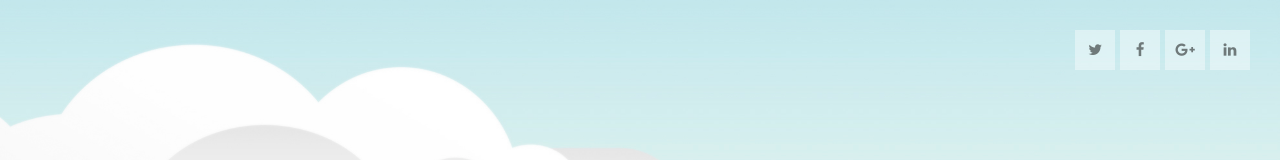
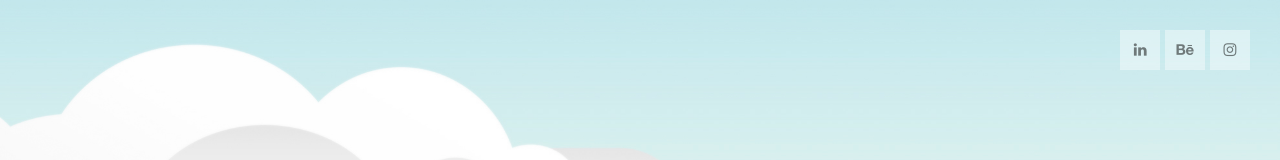
Before and after one commit to lamaslamas/web, a plain HTML site: page index.html in a window 1280 px wide. Shown: the top 160 px of the page. Drawn offline with Linux system fonts and the light colour scheme; files whose address does not match are found by name.

Commit message:
update index

```diff
--- a/index.html
+++ b/index.html
@@ -18,10 +18,10 @@
 		<div class="lines-overlay"></div>
 		<div id="main">
 			<ul class="social-icons">
-				<li> <a href="#"><i class="fa fa-twitter"></i></a></li>
-				<li> <a href="#"><i class="fa fa-facebook"></i></a></li>
-				<li> <a href="#"><i class="fa fa-google-plus"></i></a></li>
-				<li> <a href="#"><i class="fa fa-linkedin"></i></a></li>
+
+				<li> <a href="https://www.linkedin.com/in/andreagreco808/"><i class="fa fa-linkedin"></i></a></li>
+				<li> <a href="https://behance.com/lamaslamas"><i class="fa fa-behance"></i></a></li>
+				<li> <a href="https://instagram.com/lamaslamas"><i class="fa fa-instagram"></i></a></li>
 			</ul>
 			<header id="header"><img src="logo.png" alt="" class="logo" />
 				<h1>I'm Andrea Greco</h1>
```
